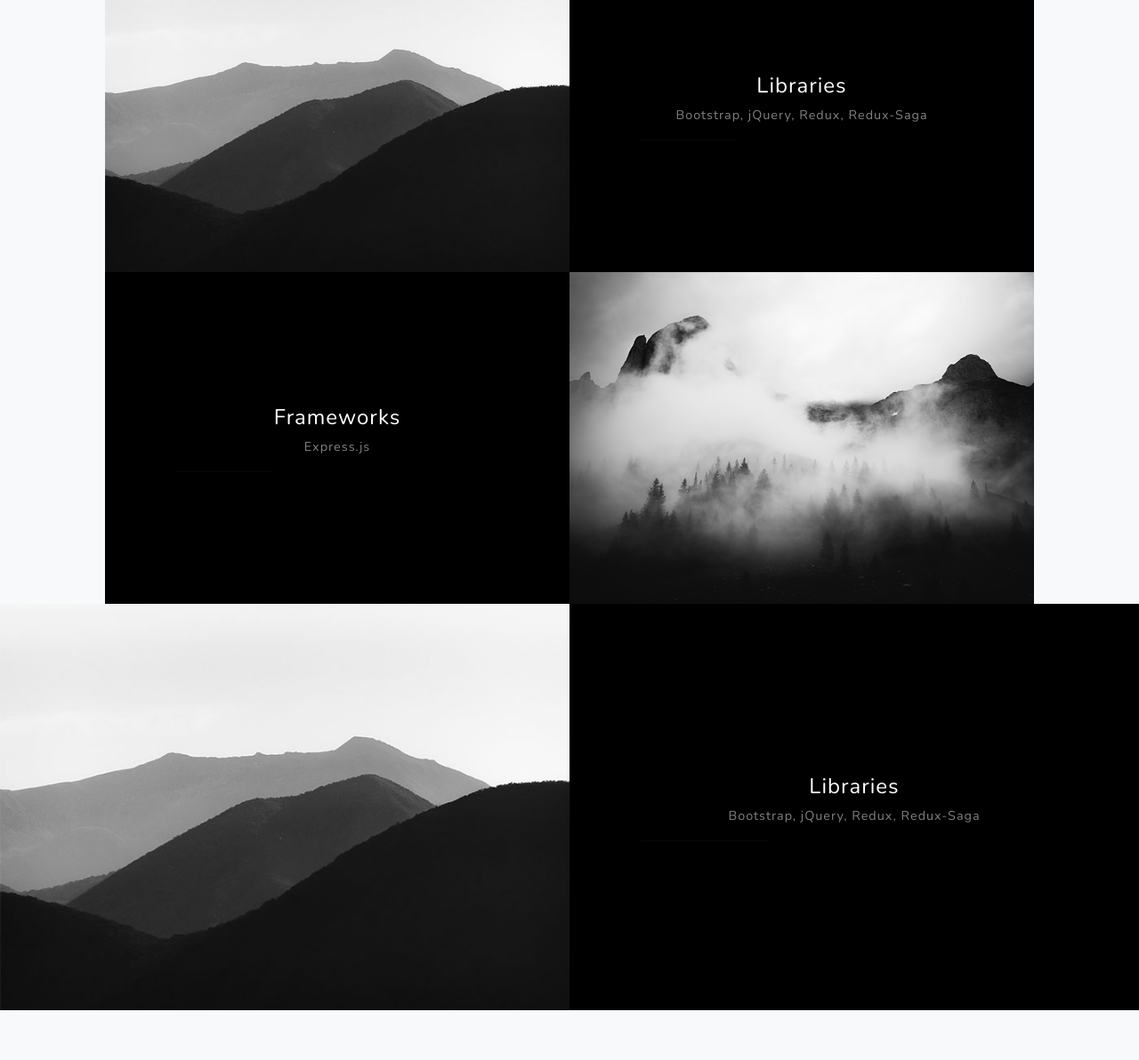
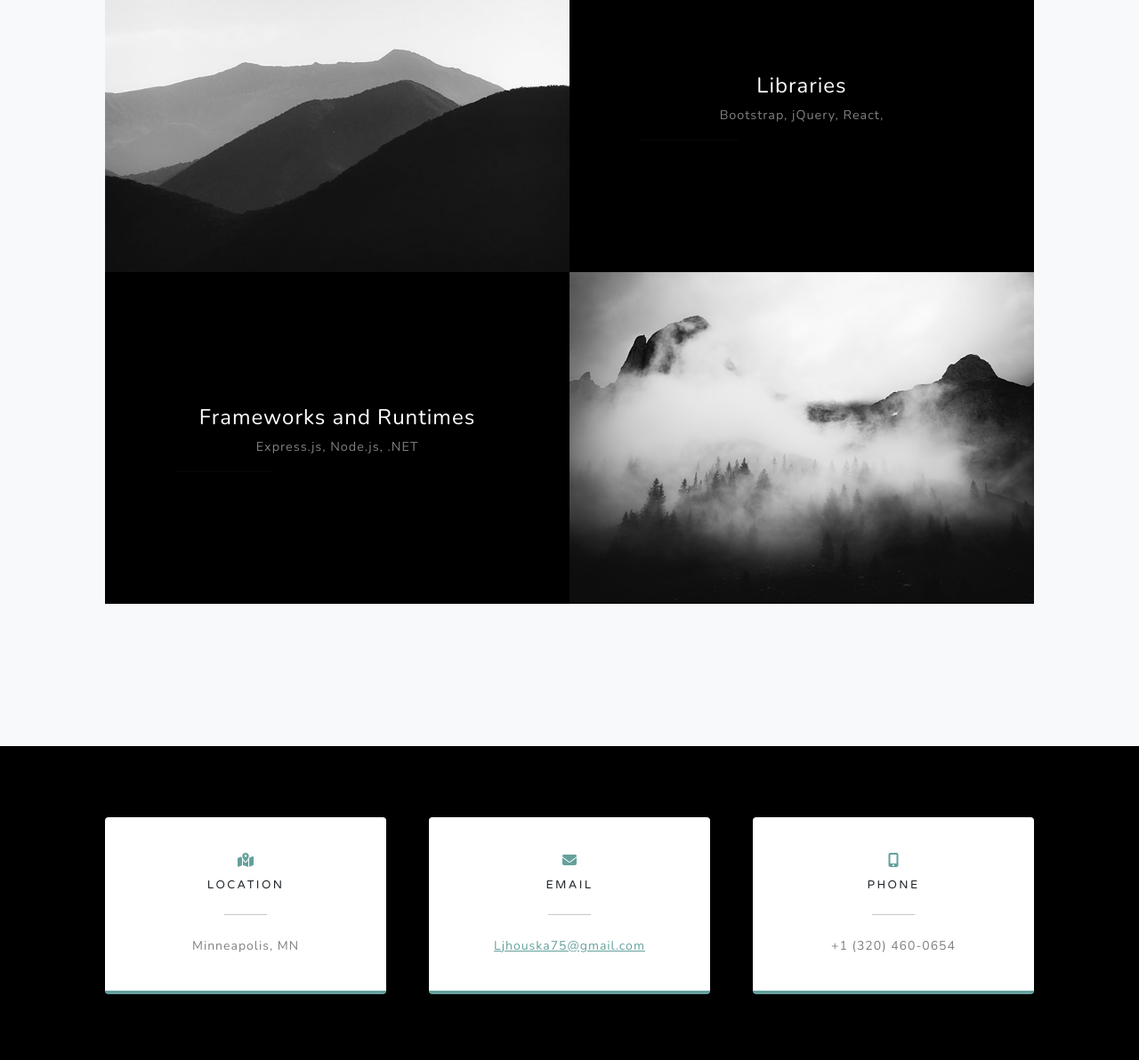
Before and after one commit to LucasHouska/Lucas-Houska-website, a plain HTML site: page index.html in a window 1280 px wide. Shown: the part 2350-3542 px from the top of the page at 89% size. Drawn offline with nearby package versions, Linux system fonts and the light colour scheme.

Commit message:
reworked

```diff
--- a/index.html
+++ b/index.html
@@ -81,7 +81,7 @@
                 <div class="col-xl-4 col-lg-5">
                     <div class="featured-text text-center text-lg-left">
                         <h4>Languages</h4>
-                        <p class="text-black-50 mb-0">JavaScript, React, Redux,
+                        <p class="text-black-50 mb-0">C#, JavaScript, Redux,
                             Redux-Saga, PostgresSQL,</p>
                     </div>
                 </div>
@@ -94,8 +94,7 @@
                         <div class="d-flex h-100">
                             <div class="project-text w-100 my-auto text-center text-lg-left">
                                 <h4 class="text-white">Libraries</h4>
-                                <p class="mb-0 text-white-50">Bootstrap, jQuery,
-                                 Redux, Redux-Saga</p>
+                                <p class="mb-0 text-white-50">Bootstrap, jQuery, React,</p>
                                 <hr class="d-none d-lg-block mb-0 ms-0" />
                             </div>
                         </div>
@@ -109,26 +108,10 @@
                     <div class="bg-black text-center h-100 project">
                         <div class="d-flex h-100">
                             <div class="project-text w-100 my-auto text-center text-lg-right">
-                                <h4 class="text-white">Frameworks</h4>
-                                <p class="mb-0 text-white-50">Express.js</p>
+                                <h4 class="text-white">Frameworks and Runtimes</h4>
+                                <p class="mb-0 text-white-50">Express.js, Node.js, .NET</p>
                                 <hr class="d-none d-lg-block mb-0 me-0" />
                             </div>
-                        </div>
-                    </div>
-                </div>
-            </div>
-        </div>
-        <!-- Project Row Three -->
-        <div class="row gx-0 mb-5 mb-lg-0 justify-content-center">
-            <div class="col-lg-6"><img class="img-fluid" src="assets/img/demo-image-01.jpg" alt="..." /></div>
-            <div class="col-lg-6">
-                <div class="bg-black text-center h-100 project">
-                    <div class="d-flex h-100">
-                        <div class="project-text w-100 my-auto text-center text-lg-left">
-                            <h4 class="text-white">Libraries</h4>
-                            <p class="mb-0 text-white-50">Bootstrap, jQuery,
-                             Redux, Redux-Saga</p>
-                            <hr class="d-none d-lg-block mb-0 ms-0" />
                         </div>
                     </div>
                 </div>
```
